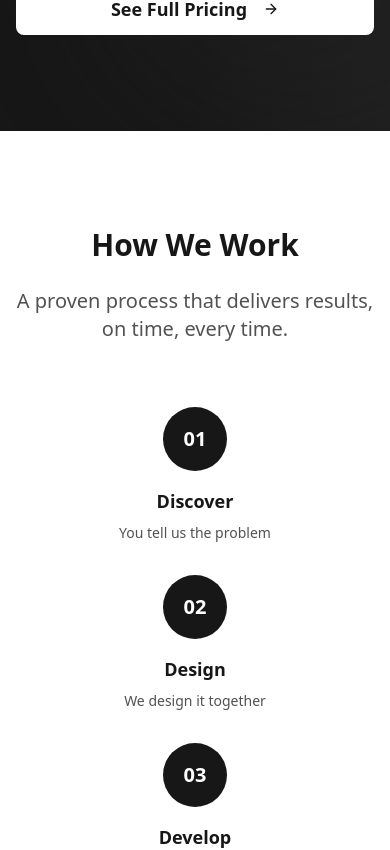
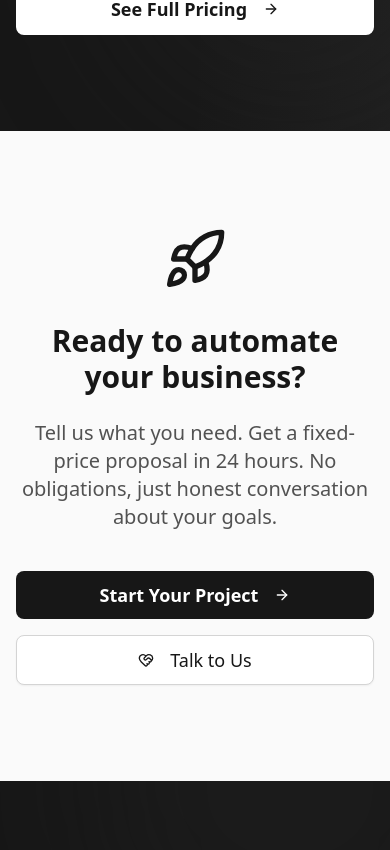
Before and after one commit to acentar/ceptiv.net, a Next.js app: page / in a window 390 px wide. Shown: the part 7115-7965 px from the top of the page. Built offline with nearby package versions, Linux system fonts and the light colour scheme; no server answers; the database is empty.

Commit message:
fix: Remove 'How We Work' section from homepage

```diff
--- a/src/app/page.tsx
+++ b/src/app/page.tsx
@@ -148,14 +148,6 @@ const marqueeRow2 = [
   ...integrationPlatforms.business,
   ...integrationPlatforms.ai.slice(4),
   ...integrationPlatforms.workspace,
-]
-
-const processSteps = [
-  { step: '01', title: 'Discover', description: 'You tell us the problem' },
-  { step: '02', title: 'Design', description: 'We design it together' },
-  { step: '03', title: 'Develop', description: 'We build it custom' },
-  { step: '04', title: 'Deploy', description: 'We launch it seamlessly' },
-  { step: '05', title: 'Evolve', description: 'We maintain & improve' }
 ]
 
 const includedFeatures = [
@@ -673,50 +665,6 @@ export default function Home() {
         </div>
       </section>
 
-      {/* How We Work */}
-      <section className="py-24 bg-white">
-        <div className="max-w-7xl mx-auto px-4 sm:px-6 lg:px-8">
-          <motion.div
-            initial={{ opacity: 0, y: 20 }}
-            whileInView={{ opacity: 1, y: 0 }}
-            transition={{ duration: 0.6 }}
-            viewport={{ once: true }}
-            className="text-center mb-16"
-          >
-            <h2 className="text-3xl lg:text-5xl font-bold text-neutral-900 mb-6">
-              How We Work
-            </h2>
-            <p className="text-xl text-neutral-600 max-w-3xl mx-auto">
-              A proven process that delivers results, on time, every time.
-            </p>
-          </motion.div>
-
-          <div className="relative">
-            {/* Timeline line */}
-            <div className="hidden lg:block absolute top-1/2 left-0 right-0 h-0.5 bg-neutral-200 -translate-y-1/2"></div>
-
-            <div className="grid grid-cols-1 md:grid-cols-3 lg:grid-cols-5 gap-8">
-              {processSteps.map((step, index) => (
-                <motion.div
-                  key={step.step}
-                  initial={{ opacity: 0, y: 20 }}
-                  whileInView={{ opacity: 1, y: 0 }}
-                  transition={{ duration: 0.5, delay: index * 0.1 }}
-                  viewport={{ once: true }}
-                  className="text-center relative"
-                >
-                  <div className="relative z-10 w-16 h-16 bg-neutral-900 text-white rounded-full flex items-center justify-center mx-auto mb-4 text-xl font-bold">
-                    {step.step}
-                  </div>
-                  <h3 className="text-lg font-bold text-neutral-900 mb-2">{step.title}</h3>
-                  <p className="text-neutral-600 text-sm">{step.description}</p>
-                </motion.div>
-              ))}
-            </div>
-          </div>
-        </div>
-      </section>
-
       {/* Final CTA */}
       <section className="py-24 bg-neutral-50">
         <div className="max-w-4xl mx-auto px-4 sm:px-6 lg:px-8 text-center">
```
